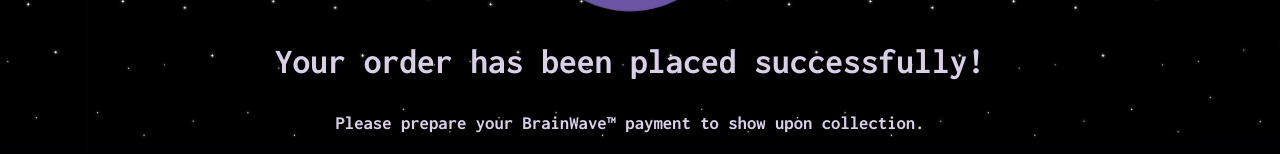
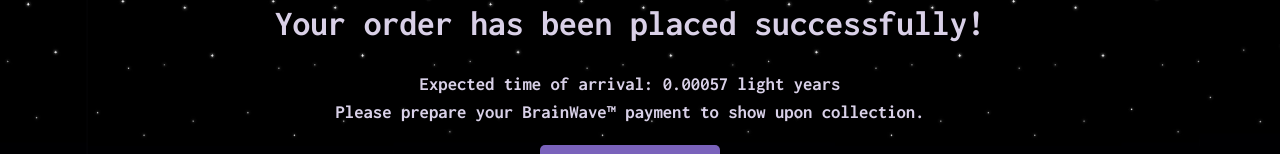
Before and after one commit to unpro-grammer/wdcc-hackathon, a React (Vite) app: page /receipt in a window 1280 px wide. Shown: the part 445-599 px from the top of the page. Built offline with nearby package versions, Linux system fonts and the light colour scheme.

Commit message:
added the estimated time of arrival to the acceptance page

```diff
--- a/src/pages/recipt.jsx
+++ b/src/pages/recipt.jsx
@@ -11,6 +11,7 @@ function ReciptPage() {
       <h1>Thank you for shopping with SpaceBites</h1>
       <img src={tick} alt="tick" className='tick-image' />
       <h2 className='subtitle-recipt'>Your order has been placed successfully!</h2>
+      <h3>Expected time of arrival: 0.00057 light years</h3>
       <h3>Please prepare your BrainWave™ payment to show upon collection.</h3>
       <button className='home-button-recipt' onClick={() => window.location.href = '/'}>Go Back to Home</button>
       <div className="empty-div"> </div>
--- a/src/styles/recipt.css
+++ b/src/styles/recipt.css
@@ -7,7 +7,7 @@
   align-items: 'center';
   flex-direction: 'column';
   padding-left: 0;
-    margin-top: 5%;
+  margin-top: 2%;
 }
 
 .recipt-page h1 {
@@ -25,10 +25,12 @@
   overflow-x: scroll;
   margin-bottom: 20px;
 }
-.tick-image{
+
+.tick-image {
   max-width: 20%;
   padding: 20px;
 }
+
 .block1 {
   margin: 10px;
   border: 1px solid #ddd;
```
Lines whose indentation alone changed are shown as unchanged.
